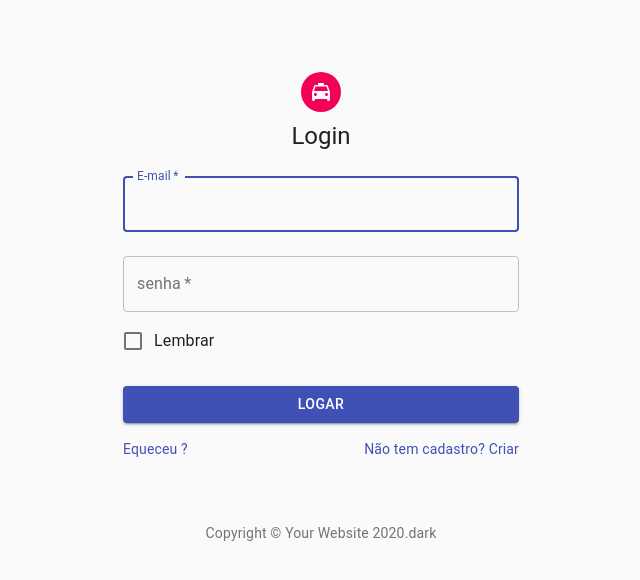
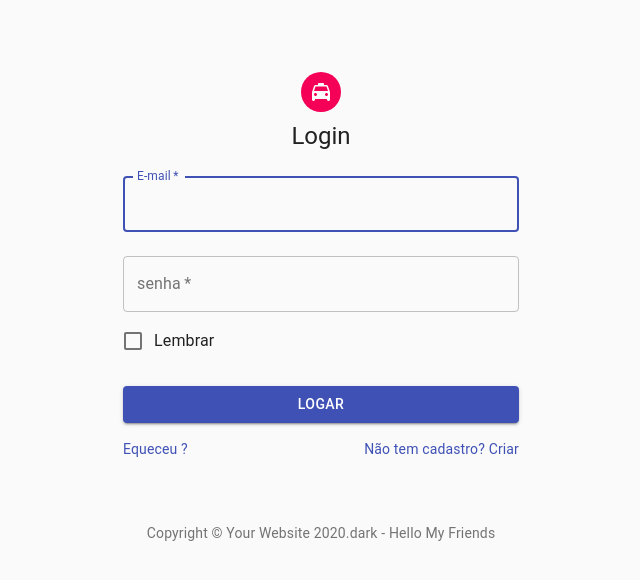
Before and after one commit to Amaurii/learning-redux, a React (Create React App) app: page / in a window 1280 px wide. Shown: the top 580 px of the page, without its empty margins (319-959 px from the left). Built offline with nearby package versions, Linux system fonts and the light colour scheme.

Commit message:
Login Form

```diff
--- a/src/pages/Login/LoginForm.js
+++ b/src/pages/Login/LoginForm.js
@@ -14,7 +14,7 @@ import { makeStyles } from '@material-ui/core/styles';
 import Container from '@material-ui/core/Container';
 
 function Copyright() {
-  const {theme} = useContext(Context);
+  const ctx = useContext(Context);
   return (
     <Typography variant="body2" color="textSecondary" align="center">
       {'Copyright © '}
@@ -23,7 +23,7 @@ function Copyright() {
       </Link>{' '}
       {new Date().getFullYear()}
       {'.'}
-     <label>{theme}</label>
+  <label>{ctx.theme} - {ctx.title}</label>
     </Typography>
   );
 }
@@ -53,14 +53,13 @@ const useStyles = makeStyles((theme) => ({
 
 const Context = createContext();
 
-
 const LoginForm = () => {
 
   const classes = useStyles();
   const theme = 'dark';
 
   return (
-    <Context.Provider value= {{theme}}>
+    <Context.Provider value= {{theme, title: 'Hello My Friends'}}>
       <Container component="main" maxWidth="xs">
         <CssBaseline />
 
```
